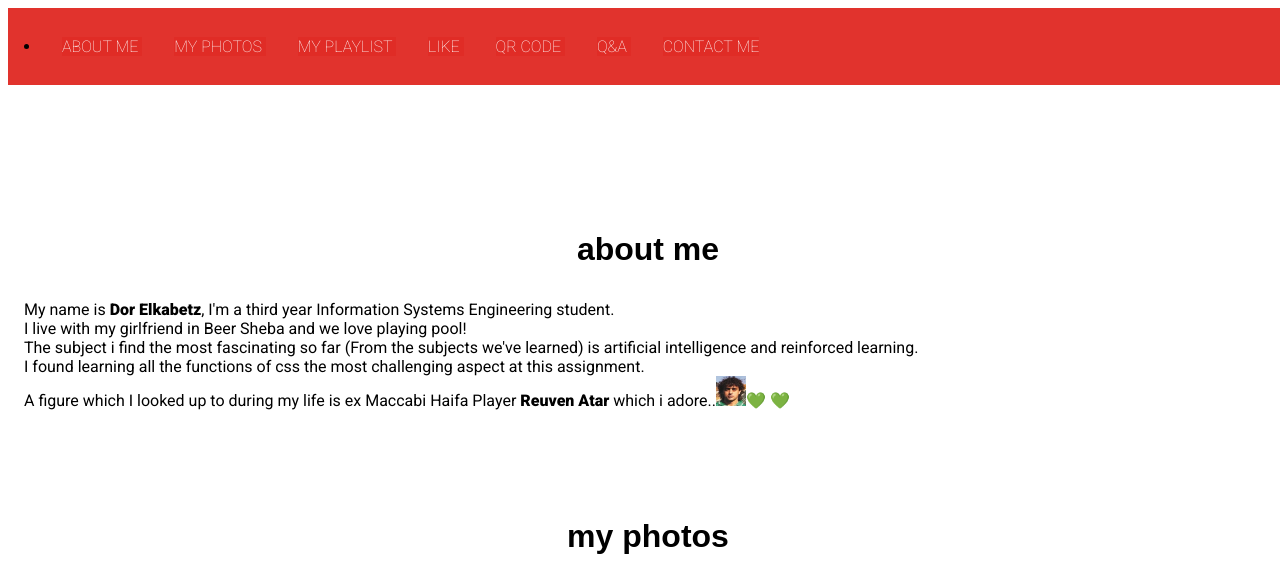
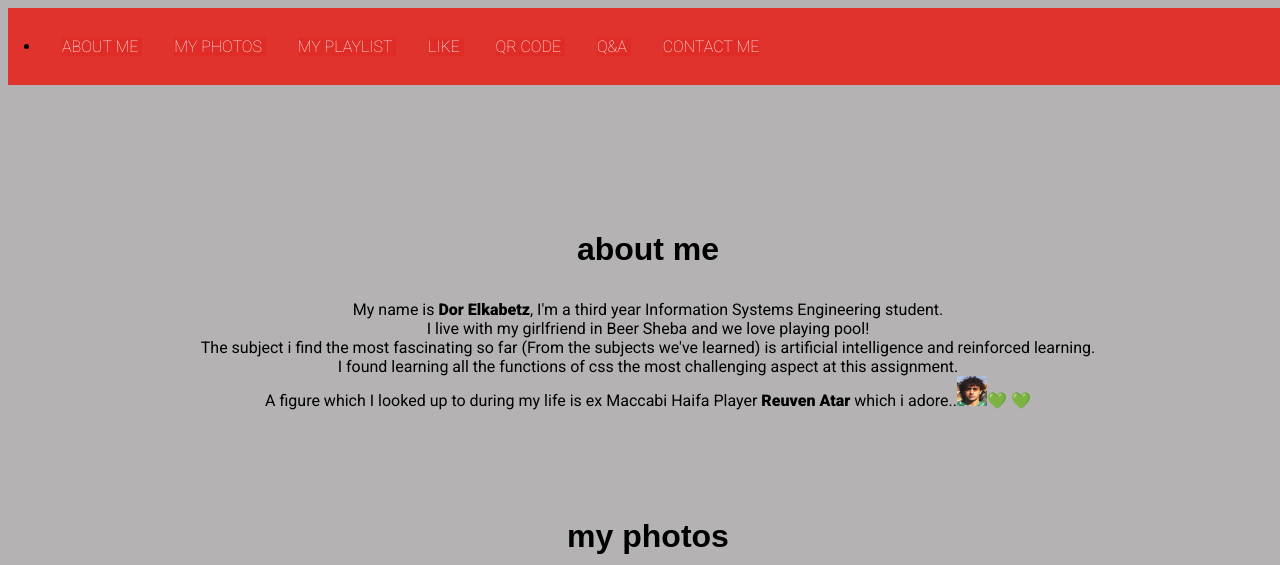
Before and after one commit to SISE-Web-Development-Environments/204096242, a plain HTML site: page index.html in a window 1280 px wide. Shown: the top 565 px of the page. Drawn offline with Linux system fonts and the light colour scheme.

Commit message:
changed design

```diff
--- a/style.css
+++ b/style.css
@@ -16,7 +16,7 @@ body {
 }
 
 body {
-  background: white;
+  background: rgb(180, 178, 178);
   font-family: 'Roboto', sans-serif;
   font-weight: 400;
 }
@@ -252,3 +252,7 @@ textarea{
   -webkit-transform: scale(1.5);
   transform: scale(1.5);
 }
+
+#about{
+	text-align: center;
+}
```
